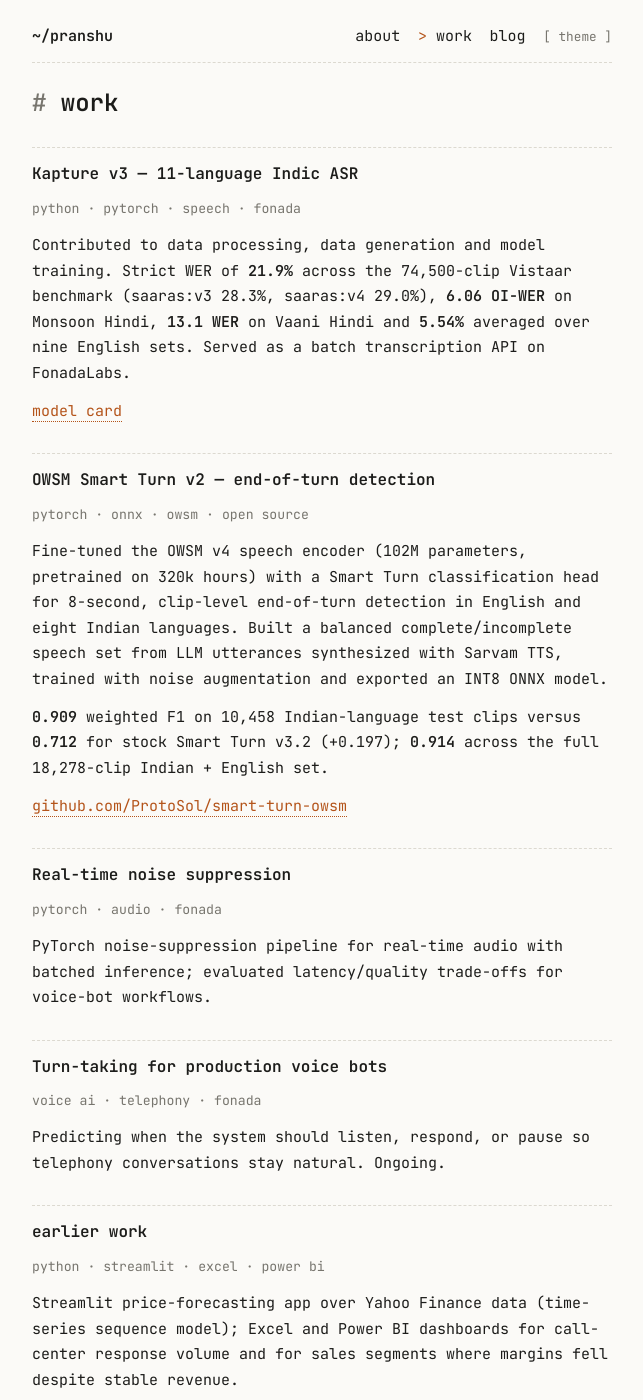
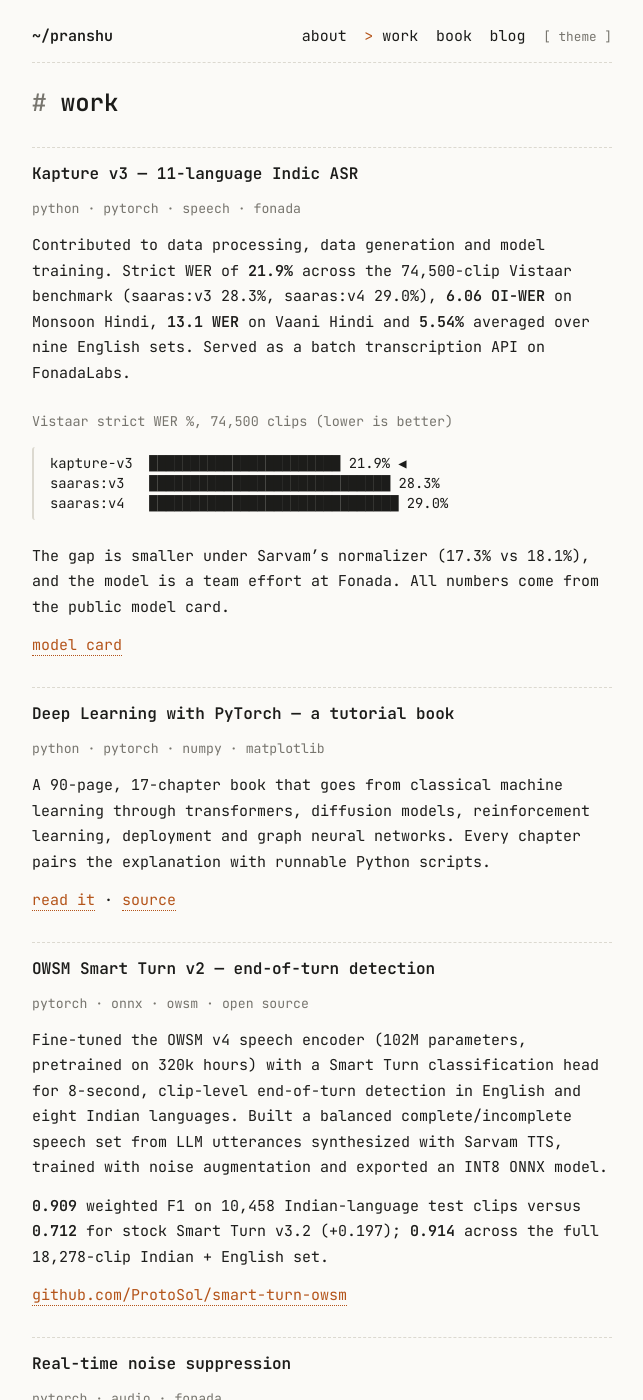
Before and after one commit to ProtoSol/protosol.github.io, a Jekyll site: the page built from portfolio.md, in a window 1280 px wide and 1400 px high. Shown: the whole window, without its empty margins (318-961 px from the left). Built offline with Jekyll 4.4.1, drawn with Linux system fonts in a browser that asks for light colours.

Commit message:
Move benchmark chart to work page with context

```diff
--- a/_config.yml
+++ b/_config.yml
@@ -25,6 +25,7 @@ x_username: MrProtho
 nav:
   - { title: about, url: /about/ }
   - { title: work, url: /portfolio/ }
+  - { title: book, url: https://protosol.github.io/deep-learning/ }
   - { title: blog, url: /blog/ }
 
 exclude:
--- a/_includes/header.html
+++ b/_includes/header.html
@@ -3,8 +3,9 @@
   <nav aria-label="Main">
     {%- for item in site.nav -%}
       {%- assign active = false -%}
-      {%- if page.url == item.url or page.url contains item.url -%}{%- assign active = true -%}{%- endif -%}
-      <a href="{{ item.url | relative_url }}"{% if active %} aria-current="page"{% endif %}>{{ item.title }}</a>
+      {%- if page.url == item.url or page.url contains item.url and item.url != "/" -%}{%- assign active = true -%}{%- endif -%}
+      {%- if item.url contains "://" -%}{%- assign href = item.url -%}{%- else -%}{%- assign href = item.url | relative_url -%}{%- endif -%}
+      <a href="{{ href }}"{% if active %} aria-current="page"{% endif %}>{{ item.title }}</a>
     {%- endfor -%}
     <button id="theme-toggle" type="button" aria-label="Toggle light or dark theme">[ theme ]</button>
   </nav>
--- a/_layouts/home.html
+++ b/_layouts/home.html
@@ -3,9 +3,9 @@ layout: default
 ---
 <section class="hero">
 <pre class="ascii" aria-hidden="true">
- ┌─┐┬─┐┌─┐┌┐┌┌─┐┬ ┬┬ ┬
- ├─┘├┬┘├─┤│││└─┐├─┤│ │
- ┴  ┴└─┴ ┴┘└┘└─┘┴ ┴└─┘</pre>
+┌─┐┬─┐┌─┐┌┬┐┌─┐┌─┐┌─┐┬
+├─┘├┬┘│ │ │ │ │└─┐│ ││
+┴  ┴└─└─┘ ┴ └─┘└─┘└─┘┴─┘</pre>
 <p class="wave" aria-hidden="true">▁▂▃▅▇▅▃▂▁▂▄▆█▆▄▂▁▁▂▃▅▃▂▁</p>
 <p class="tagline">{{ site.tagline }}<span class="cursor">_</span></p>
 </section>
--- a/portfolio.md
+++ b/portfolio.md
@@ -11,7 +11,21 @@ permalink: /portfolio/
 
 Contributed to data processing, data generation and model training. Strict WER of **21.9%** across the 74,500-clip Vistaar benchmark (saaras:v3 28.3%, saaras:v4 29.0%), **6.06 OI-WER** on Monsoon Hindi, **13.1 WER** on Vaani Hindi and **5.54%** averaged over nine English sets. Served as a batch transcription API on FonadaLabs.
 
+{% include metric-chart.html %}
+
+The gap is smaller under Sarvam's normalizer (17.3% vs 18.1%), and the model is a team effort at Fonada. All numbers come from the public model card.
+
 [model card](https://huggingface.co/fonada/kapture-v3)
+</article>
+
+<article class="entry" markdown="1">
+
+### Deep Learning with PyTorch — a tutorial book
+<div class="tags">python · pytorch · numpy · matplotlib</div>
+
+A 90-page, 17-chapter book that goes from classical machine learning through transformers, diffusion models, reinforcement learning, deployment and graph neural networks. Every chapter pairs the explanation with runnable Python scripts.
+
+[read it](https://protosol.github.io/deep-learning/) · [source](https://github.com/ProtoSol/deep-learning)
 </article>
 
 <article class="entry" markdown="1">
```
Also changed, not shown: index.md (+1 -3 lines).
